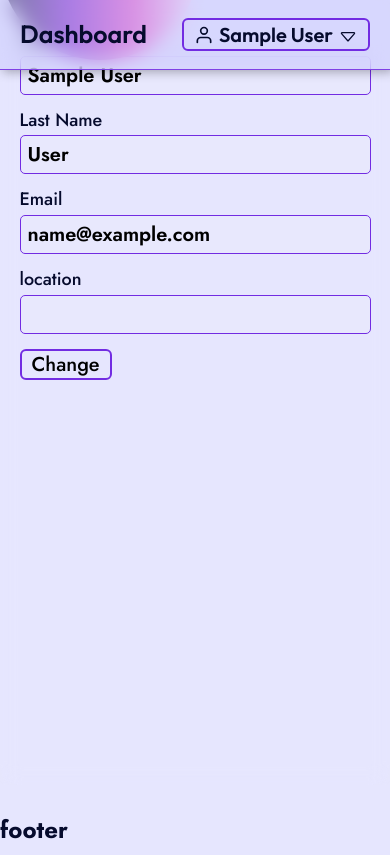
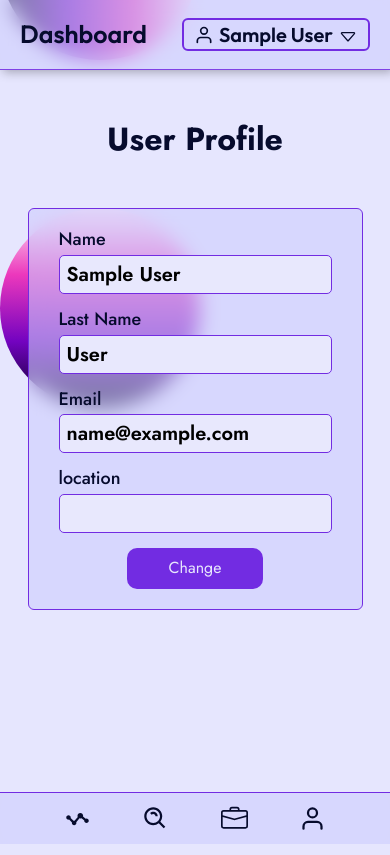
Before and after one commit to rockypagal/workship, a React (Vite) app: page /profile in a window 390 px wide. Built offline with nearby package versions, Linux system fonts and the light colour scheme; sample sign-in values are in the browser's storage.

Commit message:
mobile version ok / profile complete

```diff
--- a/src/components/Navbar.jsx
+++ b/src/components/Navbar.jsx
@@ -67,20 +67,16 @@ const Wrapper = styled.main`
 
   .logoutBtn {
     position: absolute;
-    color: black;
+    /* color: black; */
     font-weight: 500;
     font-size: 20px;
-    background: transparent;
-    border: 2px solid var(--secondary-button);
-    padding: 2px 10px;
+    background: var(--primary-button);
+    padding: 7px 20px;
     border-radius: 6px;
     cursor: pointer;
     z-index: -2;
   }
 
-  .logoutBtn:hover {
-    color: var(--primary-button);
-  }
 
   @media (max-width: 768px) {
     .menu {
@@ -156,7 +152,7 @@ const Navbar = () => {
 
           <motion.button
             animate={{
-              right: showLogout? 50: -200,
+              right: showLogout? 30: -200,
               top:showLogout? 85: 85,
               opacity: showLogout? 1:0
             }}
--- a/src/components/SmallSidebar.jsx
+++ b/src/components/SmallSidebar.jsx
@@ -1,22 +1,88 @@
 import React from "react";
+import { BiSearchAlt, BiStats } from "react-icons/bi";
+import { BsBriefcase } from "react-icons/bs";
+import { FiUser } from "react-icons/fi";
+import { Link } from "react-router-dom";
 import styled from "styled-components";
 const Wrapper = styled.main`
-  position: fixed;
-  left: 0;
-  bottom:0;
-  display:none;
-  @media (max-width:768px){
-    display:block;
+  display: none;
+  @media (max-width: 768px) {
+    display: block;
+
+    .navLinks {
+      position: fixed;
+      left: 0;
+      bottom: 0;
+      right: 0;
+      width: 100%;
+      border-top: 1px solid var(--primary-button);
+      background-color: rgba(206, 206, 254, 0.6);
+      backdrop-filter: blur(10px);
+    }
+
+    .navLinks ul {
+      display: flex;
+      justify-content: space-evenly;
+      padding: 12px;
+    }
+
+    .navLinks ul li {
+      font-size: 27px;
+      color: var(--text);
+      transition: all .2s;
+    }
+    .navLinks ul li:hover {
+
+      color: var(--primary-button);
+    }
+    .navLinks ul li:active {
+      scale: .8;
+      color: var(--primary-button);
+    }
+
   }
 `;
 
 const SmallSidebar = () => {
-  return <Wrapper>
-
-    <div className="main">
-      <h2>footer</h2>
-    </div>
-  </Wrapper>;
+  return (
+    <Wrapper>
+      <div className="main">
+        <div className="fit">
+          <div className="bottomBar">
+            <nav className="navLinks">
+              <ul>
+                <Link to="/">
+                  {" "}
+                  <li>
+                    {" "}
+                    <BiStats />
+                  </li>
+                </Link>
+                <Link to="/all-jobs">
+                  {" "}
+                  <li>
+                    <BiSearchAlt />
+                  </li>
+                </Link>
+                <Link to="/add-job">
+                  {" "}
+                  <li>
+                    <BsBriefcase />
+                  </li>
+                </Link>
+                <Link to="/profile">
+                  <li>
+                    {" "}
+                    <FiUser />
+                  </li>
+                </Link>
+              </ul>
+            </nav>
+          </div>
+        </div>
+      </div>
+    </Wrapper>
+  );
 };
 
 export default SmallSidebar;
--- a/src/features/user/userSlice.jsx
+++ b/src/features/user/userSlice.jsx
@@ -125,7 +125,7 @@ const userSlice = createSlice({
         state.location = user.location;
         console.log(payload.user);
         toast.success('User updated successfully')
-      }).addCase(updateUser.rejected, (state,payload) => {
+      }).addCase(updateUser.rejected, (state,{payload}) => {
         state.isLoading = false;
         toast.error(payload);
       });
--- a/src/pages/Profile.jsx
+++ b/src/pages/Profile.jsx
@@ -3,6 +3,7 @@ import { useDispatch, useSelector } from "react-redux";
 import styled from "styled-components";
 import { FormInput } from "../components";
 import { updateUser } from "../features/user/userSlice";
+import Ball from "../utils/Balls";
 
 const Nav = styled.nav`
   width: ${({ width }) => `${width}px`};
@@ -10,6 +11,9 @@ const Nav = styled.nav`
   top: 70px;
   right: 0px;
   transition: all 0.3s;
+  h1 {
+    text-align: center;
+  }
 
   /* z-index:-1; */
   /* border-bottom-right-radius: 10px;
@@ -17,12 +21,10 @@ const Nav = styled.nav`
   /* border-radius: 10px; */
   /* background-color: rgba(206, 206, 254, 0.8);
   background-color:rgba(250,234,252,.2); */
-  backdrop-filter: blur(10px);
   z-index: -1;
   height: 93vh;
   @media (max-width: 786px) {
-    top: 0px;
-    left: 0px;
+    width: 100%;
   }
 `;
 
@@ -33,14 +35,84 @@ const Wrapper = styled.main`
   padding: 30px 0;
 
   .changeBtn {
-    color: black;
-    font-weight: 500;
-    font-size: 20px;
-    background: transparent;
-    border: 2px solid var(--primary-button);
-    padding: 2px 10px;
+    width: 50%;
+    margin: 0 auto;
+    display: block;
+  }
+
+  .profile_form {
+    border: 1px solid var(--primary-button);
+
+    padding: 20px 30px;
     border-radius: 6px;
-    cursor: pointer;
+    /* box-sizing: border-box; */
+    background-color: rgba(206, 206, 254, 0.6);
+    backdrop-filter: blur(10px);
+    position: relative;
+    z-index: 1;
+    margin: 0 auto;
+  }
+  .userName {
+    display: flex;
+    gap: 20px;
+    flex-wrap: wrap;
+  }
+  .balls {
+    position: absolute;
+    z-index: -4;
+  }
+
+  .fit {
+    /* width: fit-content; */
+    /* border: 1px solid black; */
+    width: 400px;
+    margin: 0 auto;
+    margin-top: 50px;
+  }
+  @media screen and (min-width: 1280px) {
+    .profile_form {
+    }
+  }
+
+  @media screen and (max-width: 1280px) {
+    .container {
+      max-width: 1024px;
+    }
+  }
+
+  @media screen and (max-width: 1024px) {
+    .fit {
+      width: 50%;
+    }
+  }
+
+  @media (max-width: 768px) {
+    width: 100%;
+    .fit {
+      width: 100%;
+    }
+    .profile_form {
+      width: 40%;
+    }
+  }
+
+  @media screen and (max-width: 640px) {
+    .container {
+      max-width: 475px;
+    } .profile_form {
+      width: 70%;
+    }
+  }
+
+  @media screen and (max-width: 475px) {
+    .container {
+      width: 100%;
+    }
+  }
+
+  .username {
+    flex: 1;
+    width: 100%;
   }
 `;
 
@@ -74,8 +146,16 @@ const Profile = () => {
   return (
     <Nav width={`${width >= 786 ? navWidth : null}`}>
       <Wrapper>
+        <h1>User Profile</h1>
+        <div className="fit">
+          {" "}
+          <div className="balls">
+            <Ball width="200px" height="200px" direction="top" />
+          </div>
           <div className="profile_form">
             <form onSubmit={handleSubmit}>
+              <div className="u">
+                <div className="">
                   <FormInput
                     type="text"
                     title="Name"
@@ -83,6 +163,8 @@ const Profile = () => {
                     name="name"
                     formData={formData}
                   />
+                </div>
+                <div className="">
                   <FormInput
                     type="text"
                     title="Last Name"
@@ -90,6 +172,8 @@ const Profile = () => {
                     name="lastName"
                     formData={formData}
                   />
+                </div>
+              </div>
               <FormInput
                 type="text"
                 title="Email"
@@ -104,9 +188,11 @@ const Profile = () => {
                 name="location"
                 formData={formData}
               />
-
-            <button className="btn changeBtn clickEffect">Change</button>
+              <button className="btn button changeBtn clickEffect">
+                Change
+              </button>
             </form>
+          </div>
         </div>
       </Wrapper>
     </Nav>
```
Lines whose indentation alone changed are shown as unchanged.
